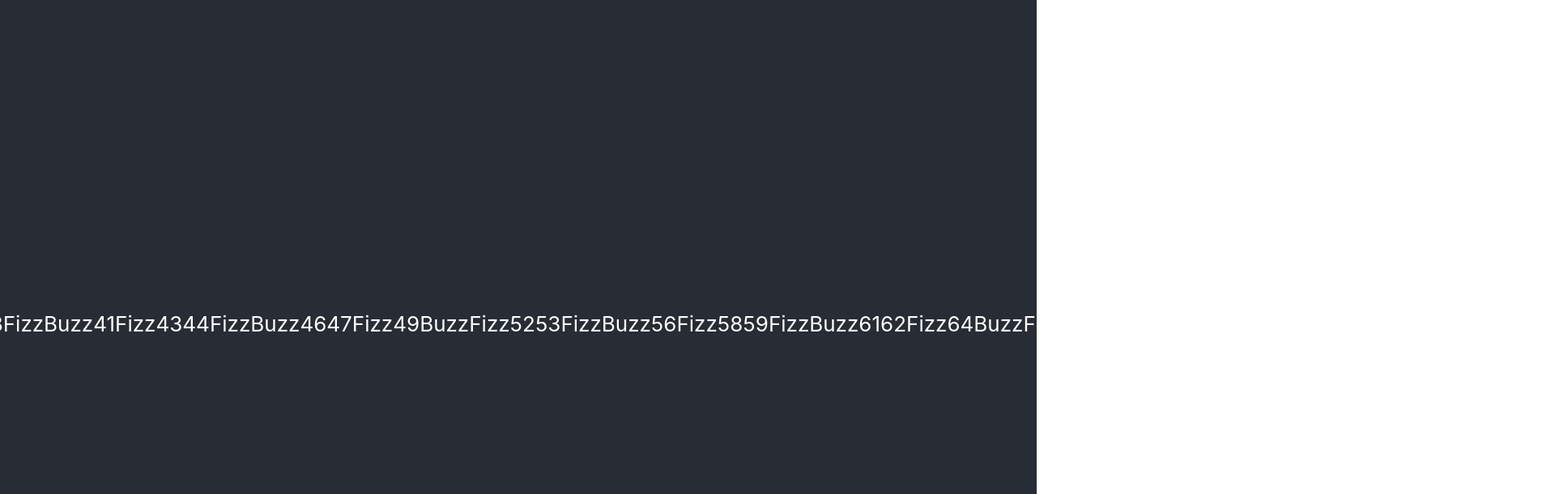
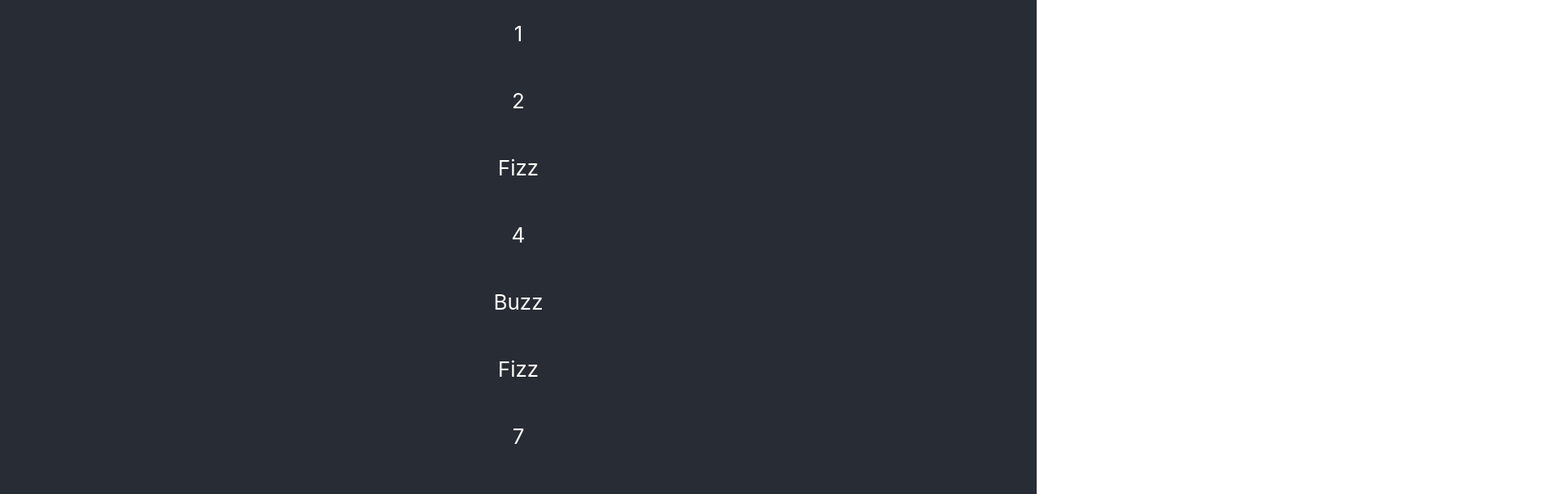
Before and after one commit to ebialais/ReactTest1, a React (Create React App) app: page / in a window 1280 px wide. Shown: the top 611 px of the page at 81% size, 1920 px wide, since content can reach past the window. Built offline with nearby package versions, Linux system fonts and the light colour scheme.

Commit message:
refactoring

```diff
--- a/src/App.js
+++ b/src/App.js
@@ -1,11 +1,22 @@
 import './App.css';
 import Functions from './functions';
 
+
 function App() {
+
+  const config = {
+    3: "Fizz",
+    5: "Buzz"
+  }
+
+  const results = Functions.getResult(1, 100, config)
+
   return (
     <div className="App">
       <header className="App-header">
-        {Functions.getResult(1, 100)}
+        {
+          results.map((result, i) => <p key={i}> {result} </p>)
+        }
       </header>
     </div>
   );
--- a/src/functions.js
+++ b/src/functions.js
@@ -1,25 +1,25 @@
 class Functions {
-   static convert(x){
-      let string = ""
-      if (x % 3 === 0){
-         string += "Fizz"
-      }
-      if (x % 5 === 0){
-         string += "Buzz"
-      }
-      if (x % 3 != 0 && x % 5 != 0) {
-      string += x
-      }
-      return string
+
+   static convert(x, config){
+
+      let filteredString = Object
+         .keys(config)
+         .filter(key => x % key === 0)
+         .map(key => config[key])
+         .join("")
+
+         return filteredString === ""
+            ? x.toString()
+            : filteredString
    }
 
-   static getResult(min, max){
+   static getResult(min, max, config){
       if (min < 1 || max > 100){
          throw new Error('out of range')
       }
       let array = [];
       for(let i=min; i<=max; i++){
-      array.push(Functions.convert(i))
+      array.push(Functions.convert(i, config))
       }
       return array
    };
```
Also changed, not shown: 1 other file (tests, documents, lock files or other folders).
